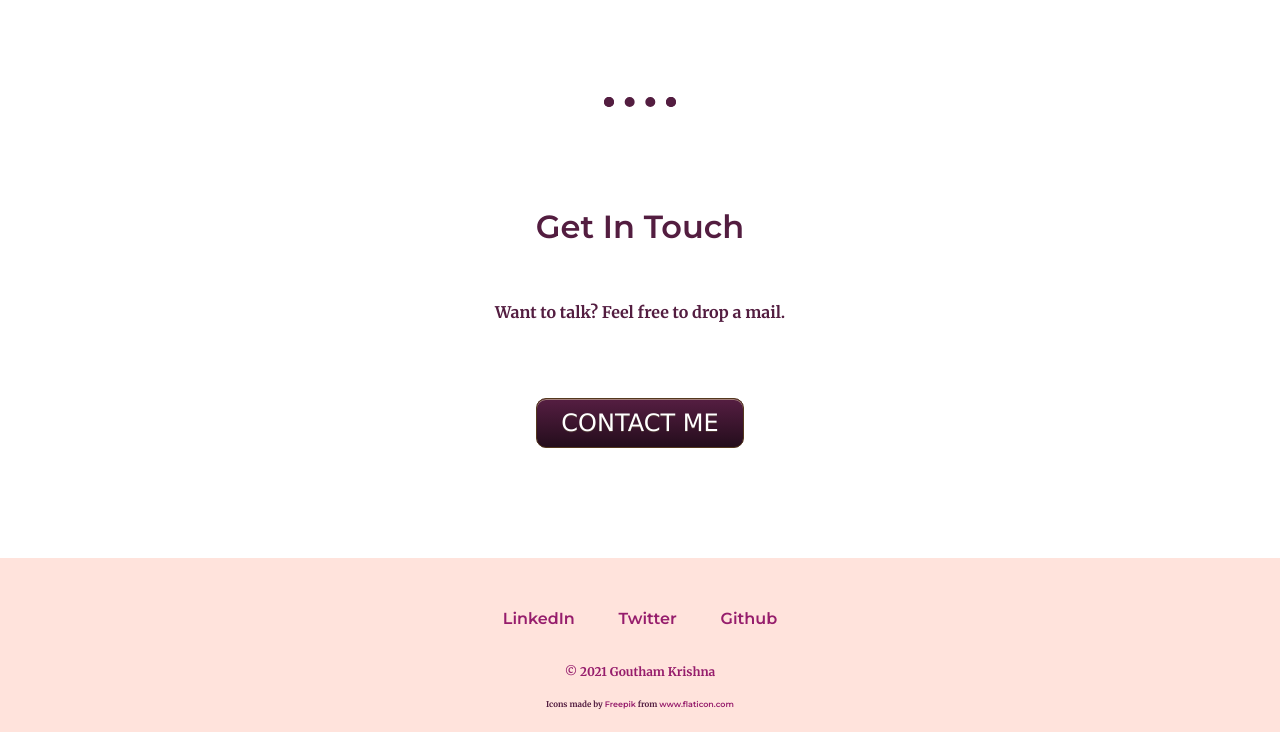
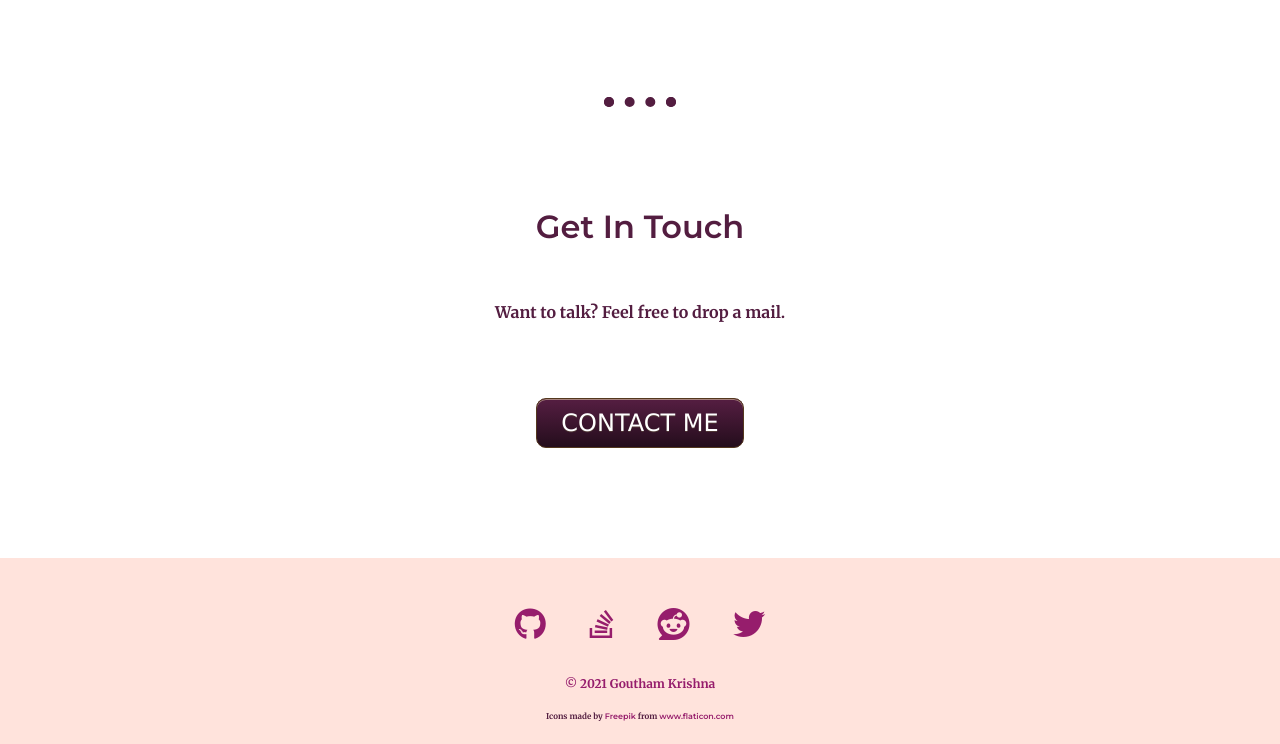
Before and after one commit to Gouthamkrishna2006/gouthamkrishna, a plain HTML site: page index.html in a window 1280 px wide. Shown: the part 2163-2907 px from the top of the page. Drawn offline with Linux system fonts and the light colour scheme.

Commit message:
Update index.html

```diff
--- a/index.html
+++ b/index.html
@@ -10,6 +10,7 @@
   <link rel="preconnect" href="https://fonts.googleapis.com">
   <link rel="preconnect" href="https://fonts.gstatic.com" crossorigin>
   <link href="https://fonts.googleapis.com/css2?family=Merriweather:wght@700&family=Montserrat:wght@600&family=Sacramento&display=swap" rel="stylesheet">
+  <script src="https://kit.fontawesome.com/1c9ad4b785.js" crossorigin="anonymous"></script>
 </head>
 
 <body>
@@ -61,9 +62,10 @@
 
 
   <div class="bottom-container">
-    <a class="footer-link" href="https://www.linkedin.com/">LinkedIn</a>
-    <a class="footer-link" href="https://twitter.com/">Twitter</a>
-    <a class="footer-link" href="https://github.com/Gouthamkrishna2006">Github</a>
+    <a class="footer-link" href="https://github.com/Gouthamkrishna2006"><i class="fab fa-github fa-2x"></i></a>
+    <a class="footer-link" href="https://stackoverflow.com/"><i class="fab fa-stack-overflow fa-2x"></i></a>
+    <a class="footer-link" href="https://www.reddit.com/"><i class="fab fa-reddit fa-2x"></i></a>
+    <a class="footer-link" href="https://twitter.com/"><i class="fab fa-twitter fa-2x"></i></a>
     <p class="copyright">© 2021 Goutham Krishna</p>
     <p class="flaticon-attribution">Icons made by <a class="flaticon-link" href="https://www.freepik.com" title="Freepik">Freepik</a> from <a class="flaticon-link" href="https://www.flaticon.com/" title="Flaticon">www.flaticon.com</a></p>
   </div>
```
